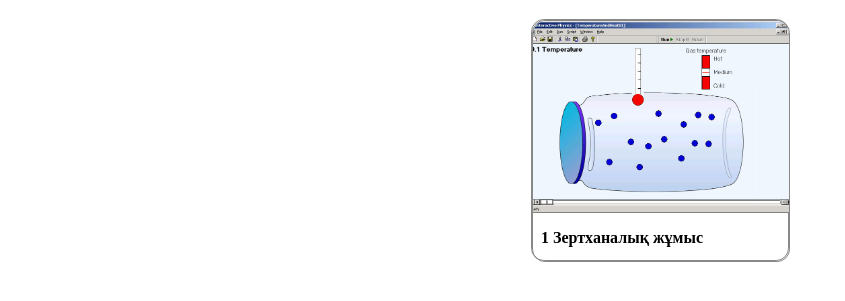
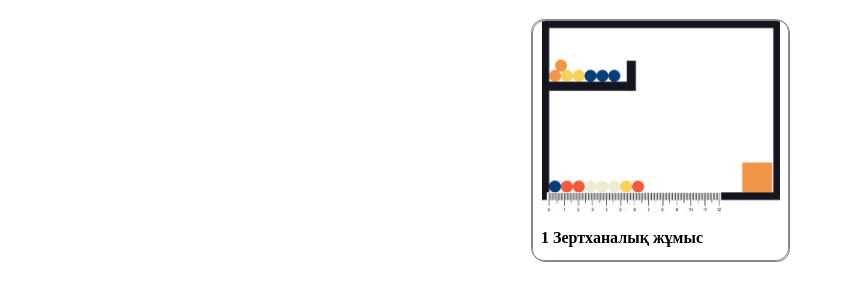
Before and after one commit to 1Ai1/physicsLabs, a plain HTML site: page index.html in a window 1280 px wide. Shown: the part 61-362 px from the top of the page, without its empty margins (0-845 px from the left). Drawn offline with Linux system fonts and the light colour scheme.

Commit message:
Changed 1 lab view block

```diff
--- a/styles.css
+++ b/styles.css
@@ -26,8 +26,8 @@
     height: 80%;
 }
 .labImg:nth-child(1){
-    background: url(assets/256893352_4649246145136227_8756954835593250977_n.png) no-repeat;
-    background-size: cover;
+    background: url(assets/lab1.png) no-repeat;
+    background-size: contain;
     background-position: center;
     border-top-left-radius: 1vw;
     border-top-right-radius: 1vw;
```
Also changed, not shown: assets/lab1.png (added).
